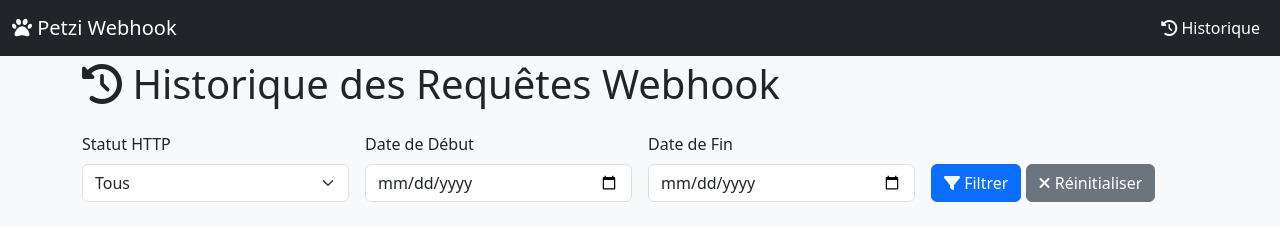
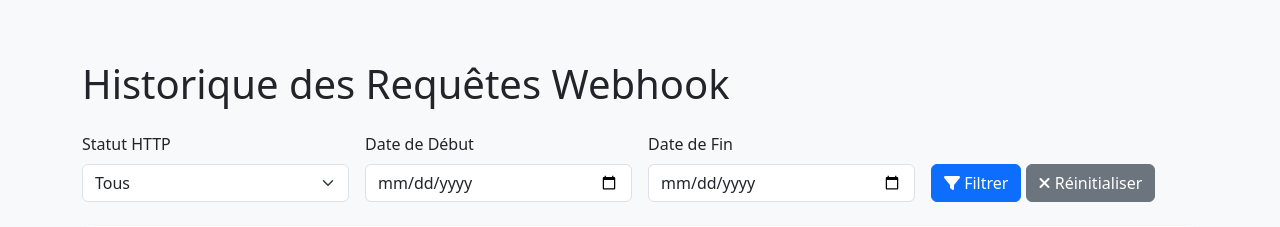
Before and after one commit to DIDIx13/petzi_webhook, a FastAPI app: page /history in a window 1280 px wide. Shown: the top 227 px of the page. Run offline with FastAPI, Linux system fonts and the light colour scheme.

Commit message:
remove navbar

```diff
--- a/app/templates/history.html
+++ b/app/templates/history.html
@@ -4,7 +4,7 @@
     <meta charset="UTF-8">
     <title>Historique des Webhooks</title>
     <!-- Bootstrap CSS -->
-    <link href="https://cdn.jsdelivr.net/npm/bootstrap@5.3.0/dist/css/bootstrap.min.css" rel="stylesheet">
+    <link href="https://cdn.jsdelivr.net/npm/bootstrap@5.3.3/dist/css/bootstrap.min.css" rel="stylesheet">
     <!-- Font Awesome pour les icônes -->
     <link href="https://cdnjs.cloudflare.com/ajax/libs/font-awesome/6.4.0/css/all.min.css" rel="stylesheet">
     <style>
@@ -22,32 +22,13 @@
             cursor: pointer;
         }
         tr.clickable-row:hover {
-            background-color: #f1f1f1;
+            background-color: #f8f9fa;
         }
     </style>
 </head>
 <body>
-    <!-- Barre de Navigation -->
-    <nav class="navbar navbar-expand-lg navbar-dark bg-dark fixed-top">
-        <div class="container-fluid">
-            <a class="navbar-brand" href="#"><i class="fas fa-paw"></i> Petzi Webhook</a>
-            <button class="navbar-toggler" type="button" data-bs-toggle="collapse" data-bs-target="#navbarNav"
-                    aria-controls="navbarNav" aria-expanded="false" aria-label="Toggle navigation">
-                <span class="navbar-toggler-icon"></span>
-            </button>
-            <div class="collapse navbar-collapse" id="navbarNav">
-                <ul class="navbar-nav ms-auto">
-                    <li class="nav-item">
-                        <a class="nav-link active" aria-current="page" href="/history"><i class="fas fa-history"></i> Historique</a>
-                    </li>
-                    <!-- Ajouter d'autres liens si nécessaire -->
-                </ul>
-            </div>
-        </div>
-    </nav>
-
     <div class="container">
-        <h1 class="mb-4"><i class="fas fa-history"></i> Historique des Requêtes Webhook</h1>
+        <h1 class="mb-4"></i> Historique des Requêtes Webhook</h1>
 
         <!-- Formulaire de Filtrage -->
         <div class="mb-4">
@@ -172,6 +153,6 @@
     </div>
 
     <!-- Bootstrap JS et dépendances -->
-    <script src="https://cdn.jsdelivr.net/npm/bootstrap@5.3.0/dist/js/bootstrap.bundle.min.js"></script>
+    <script src="https://cdn.jsdelivr.net/npm/bootstrap@5.3.3/dist/js/bootstrap.bundle.min.js"></script>
 </body>
 </html>
```
Also changed, not shown: app/templates/detail.html (+2 -21 lines).
